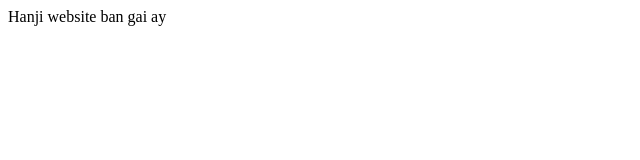
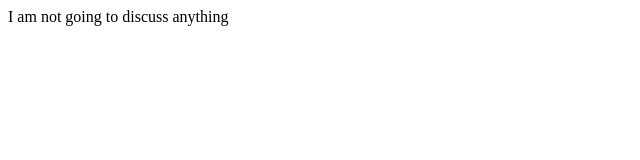
Before and after one commit to Sehran302/Sehran, a plain HTML site: page index.html in a window 1280 px wide. Shown: the full height of the page, 0-640 px from the left. Drawn offline with Linux system fonts and the light colour scheme.

Commit message:
index.html

```diff
--- a/index.html
+++ b/index.html
@@ -7,7 +7,8 @@
 
 </head>
 <body>
-   Hanji website ban gai ay
+   I am not going to discuss anything
 
 </body>
+
 </html>
```
